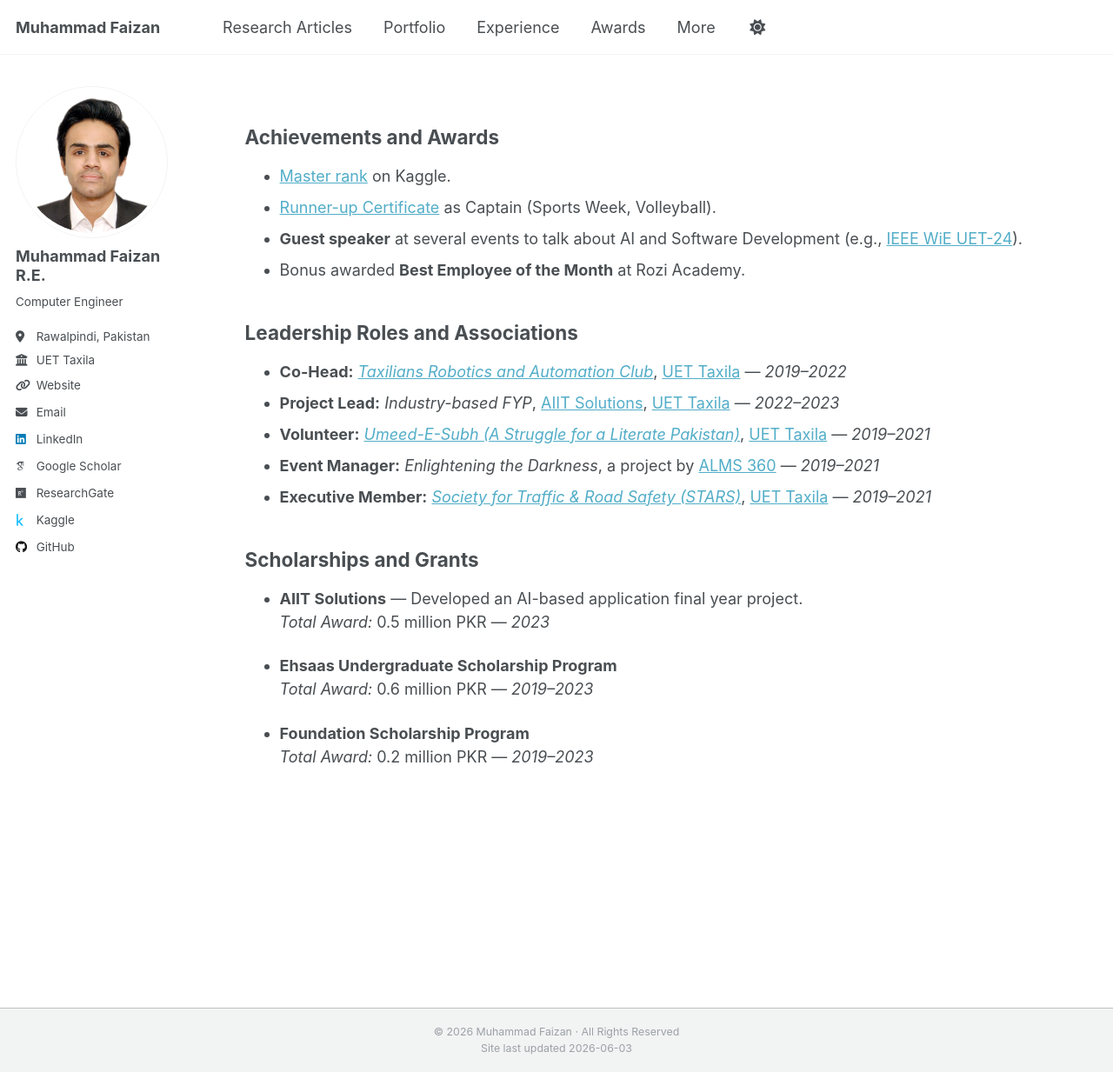
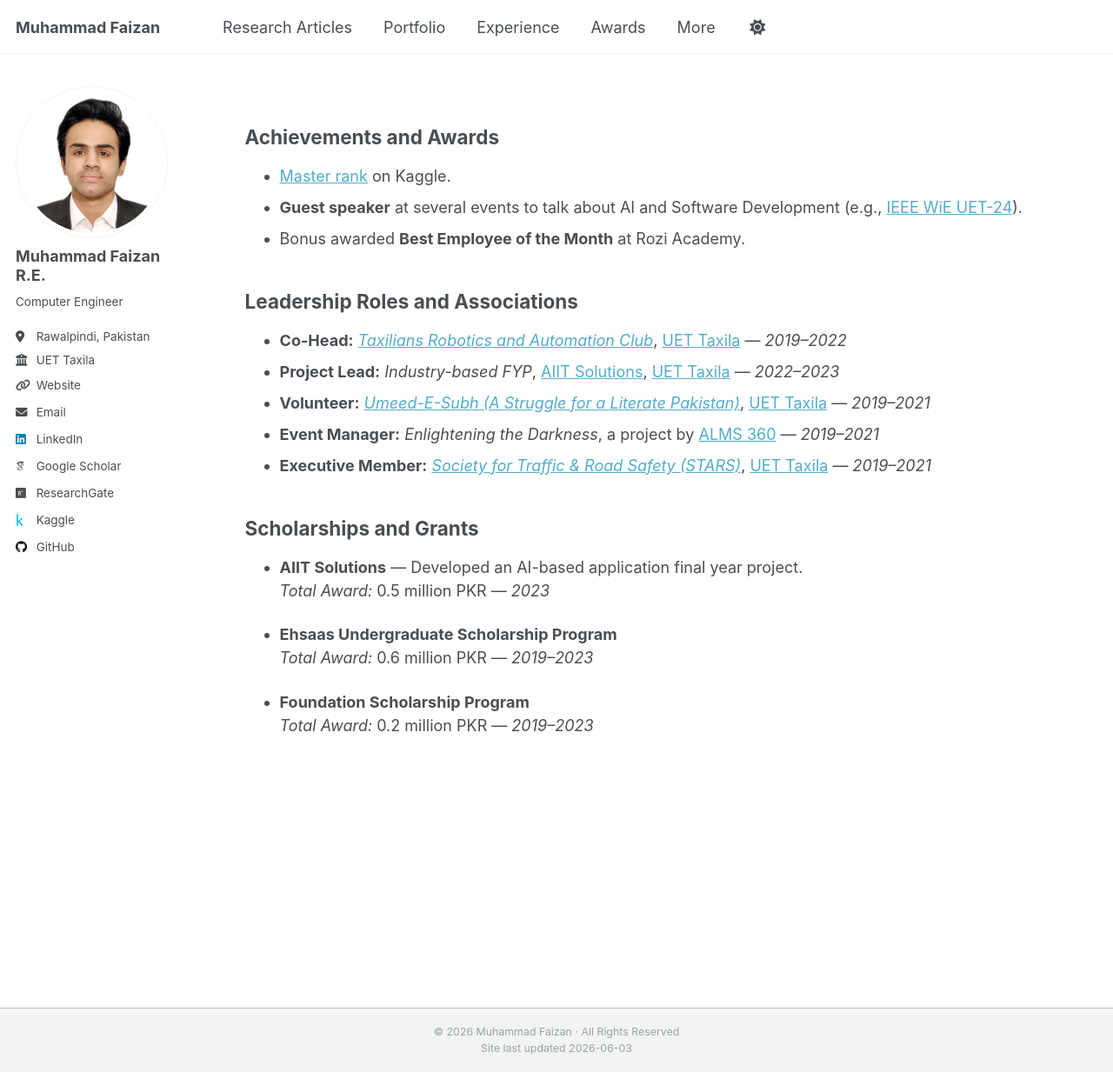
Before and after one commit to MuhammadFaizan99/MuhammadFaizan99.github.io, a Jekyll site: the page built from _pages/awards.md, in a window 1280 px wide and 1233 px high. Shown: the whole window at 87% size. Built offline with Jekyll 4.4.1, drawn with Linux system fonts in a browser that asks for light colours; some web fonts are replaced; a script that is not in the unit is left out.

Commit message:
Update awards section by removing a certificate
Removed Runner-up Certificate entry from awards list.

```diff
--- a/_pages/awards.md
+++ b/_pages/awards.md
@@ -11,7 +11,6 @@ redirect_from:
 ## Achievements and Awards
 
 - [Master rank](https://www.kaggle.com/muhammadfaizan65) on Kaggle.
-- [Runner-up Certificate](https://drive.google.com/file/d/16C0nUqVjeAWJ2AZPXiZdZCFbgqcTTKpZ/view?usp=sharing) as Captain (Sports Week, Volleyball).
 - **Guest speaker** at several events to talk about AI and Software Development (e.g., [IEEE WiE UET-24](https://www.linkedin.com/company/ieee-wie-ag-uet-taxila/?originalSubdomain=pk)).
 - Bonus awarded **Best Employee of the Month** at Rozi Academy.
 
```
